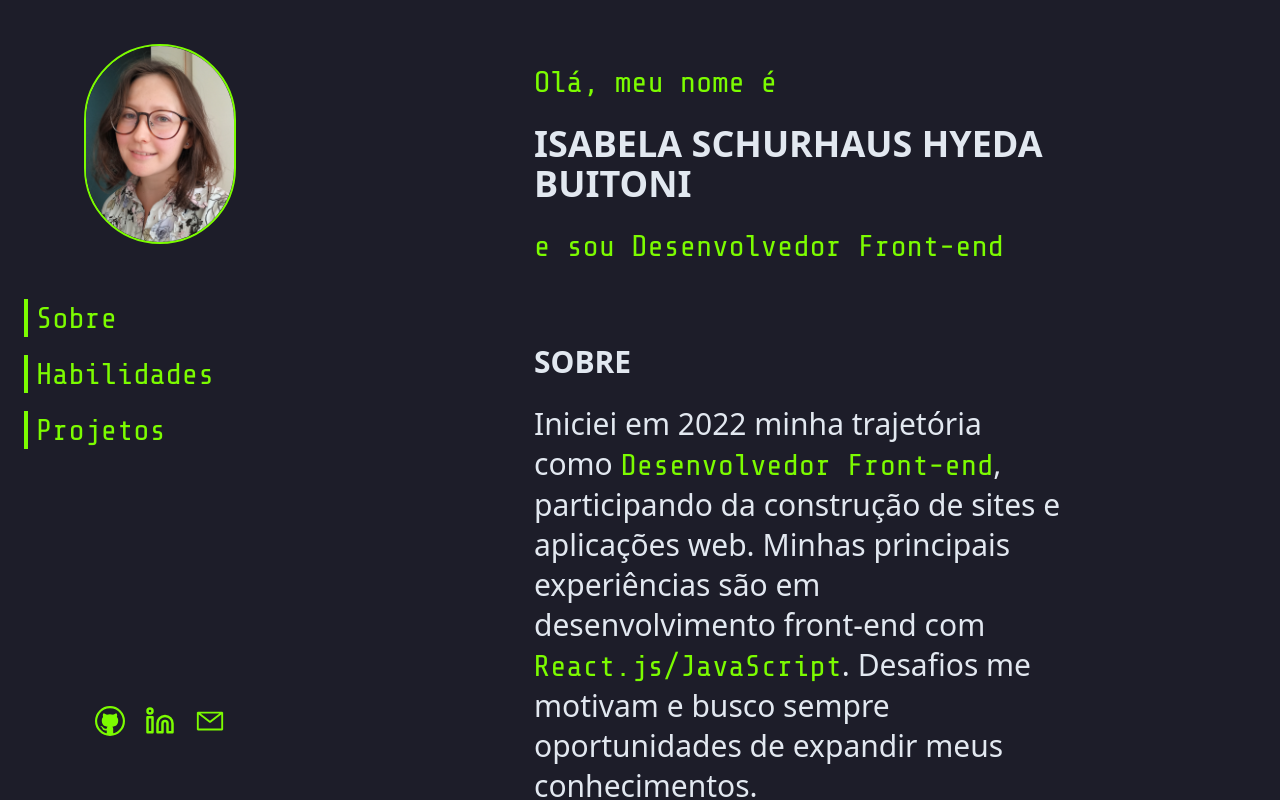
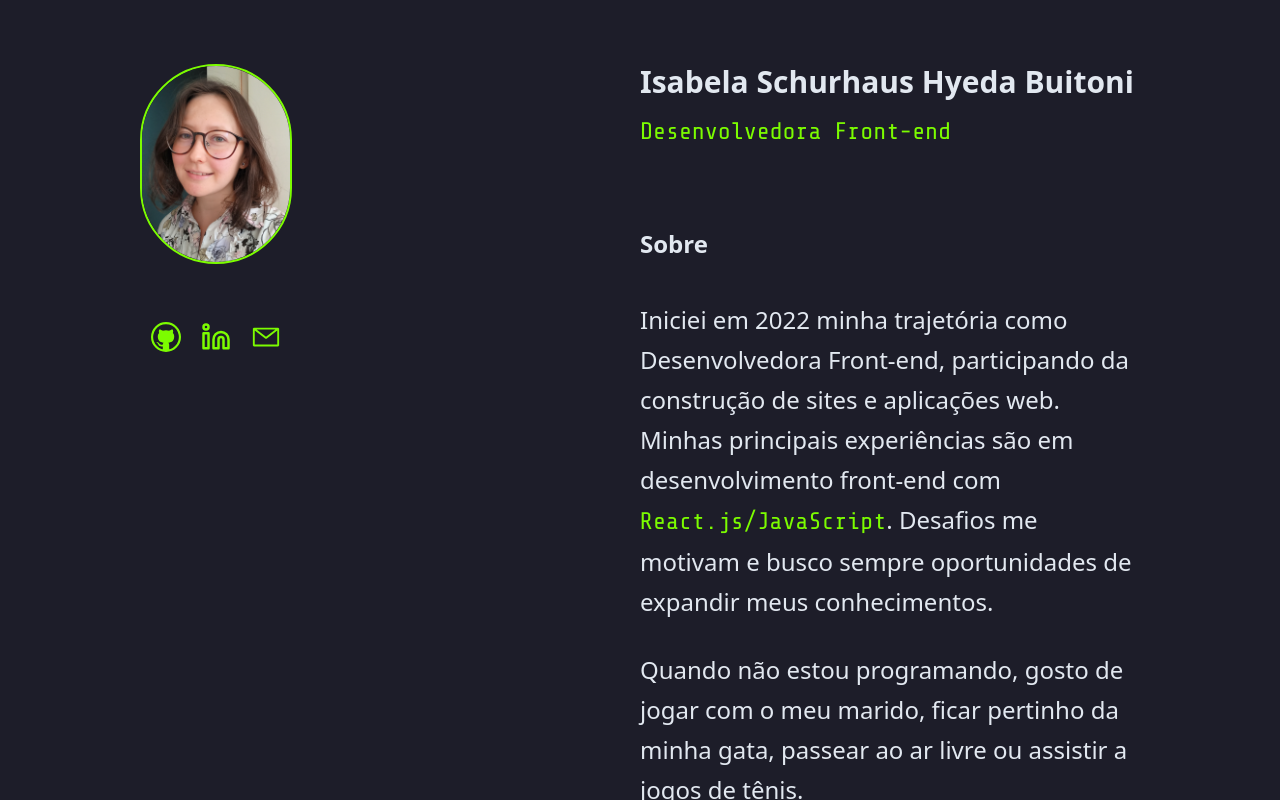
Before and after one commit to isabelahyeda/portfolio, a React (Create React App) app: page / in a window 1280 px wide. Built offline with nearby package versions, Linux system fonts and the light colour scheme.

Commit message:
atualização layout

```diff
--- a/src/components/Header.jsx
+++ b/src/components/Header.jsx
@@ -7,38 +7,11 @@ const Header = () => {
     const email = "isabelahyeda@gmail.com"
 
     return (
-        <header className="sm:p-6 sm:w-80 h-full text-lawn-green font-tech text-3xl flex flex-col justify-between">
-            <div className="flex flex-col h-full pt-5">
-                <div className="hidden sm:block">
-                    <div className="flex justify-center pb-14">
+        <header className="text-3xl flex flex-col fixed">
+            <div className="pt-16 hidden sm:block">
+                <div className="flex flex-col justify-between h-72">
                     <img className="rounded-full w-[152px] h-[200px] border-2 border-lawn-green" src={ProfileImage} alt="foto de perfil" />
-                    </div>
-                    <div className="flex justify-center">
-                        <ul className="flex flex-col gap-5 w-72">
-                            <li>
-                                <a href="#about" smooth={true}>
-                                    <span className="menu-border" />
-                                    <span className="menu-hover">Sobre</span>
-                                </a>
-                            </li>
-                            <li>
-                                <a href="#skills" smooth={true}>
-                                    <span className="menu-border" />
-                                    <span className="menu-hover">Habilidades</span>
-                                </a>
-                            </li>
-                            <li>
-                                <a href="#projects" smooth={true}>
-                                    <span className="menu-border" />
-                                    <span className="menu-hover">Projetos</span>
-                                </a>
-                            </li>
-                        </ul>
-                    </div>
-                </div>
-            </div>
-            <div className="hidden sm:block pb-10">
-                <ul className="flex justify-center gap-5">
+                    <ul className="flex self-center gap-5 text-lawn-green">
                         <li>
                             <a href="https://github.com/isabelahyeda">
                                 <VscGithub />
@@ -56,6 +29,7 @@ const Header = () => {
                         </li>
                     </ul>
                 </div>
+            </div>
         </header>
     )
 }
--- a/src/index.css
+++ b/src/index.css
@@ -12,17 +12,27 @@
 
 @layer components {
     .list {
-        @apply flex w-full xl:w-5/12 justify-center items-center rounded-md py-6 text-midnight-gray bg-off-white;
+        @apply flex flex-wrap justify-center border border-dashed border-lawn-green p-3 shadow-md shadow-lawn-green m-4;
     }
 
-    .menu-border {
-        @apply border-2 border-lawn-green mr-2;
+    .item-list {
+        @apply mr-2 sm:text-2xl;
+    }
+
+    .card {
+        @apply w-full shadow-custom mb-20 rounded-md bg-gray-800;
+    }
+
+    .content {
+        @apply flex flex-col p-8 text-base sm:text-lg gap-2 sm:gap-8;
+    }
+
+    .title-card {
+        @apply font-tech text-lawn-green pb-2;
+    }
+
+    .link-card {
+        @apply flex items-center font-tech text-lawn-green;
     }
 
 }
-
-@layer utilities {
-    .menu-hover {
-        @apply hover:ml-5 duration-1000;
-    }
-}
--- a/src/pages/About.jsx
+++ b/src/pages/About.jsx
@@ -1,16 +1,15 @@
 const About = () => {
     return (
         <div className="pb-20">
-            <div className="flex flex-col flex-wrap pb-20">
-                <p className="font-tech text-lawn-green text-3xl">Olá, meu nome é</p>
-                <h1 className="uppercase text-4xl font-semibold py-6">Isabela Schurhaus Hyeda Buitoni</h1>
-                <p className="font-tech text-lawn-green text-3xl">e sou Desenvolvedor Front-end</p>
+            <div className="pb-20">
+                <h1 className="font-semibold text-xl xl:text-3xl pb-4">Isabela Schurhaus Hyeda Buitoni</h1>
+                <h2 className="font-tech text-lawn-green text-lg xl:text-2xl">Desenvolvedora Front-end</h2>
             </div>
-            <div className="text-xl xl:text-3xl">
-                <h1 className="uppercase font-semibold pb-6">Sobre</h1>
+            <div className="text-lg xl:text-2xl">
+                <h1 className="font-semibold pb-10">Sobre</h1>
                 <div className="leading-10">
                     <p className="mb-7">
-                        Iniciei em 2022 minha trajetória como <span className="font-tech text-lawn-green">Desenvolvedor Front-end</span>,
+                        Iniciei em 2022 minha trajetória como Desenvolvedora Front-end,
                         participando da construção de sites e aplicações web.
                         Minhas principais experiências são em desenvolvimento front-end
                         com <span className="font-tech text-lawn-green">React.js/JavaScript</span>.
--- a/src/pages/Main.jsx
+++ b/src/pages/Main.jsx
@@ -5,22 +5,26 @@ import Projects from "./Projects";
 
 const Main = () => {
   return (
-    <div className="flex text-body bg-midnight-gray text-off-white h-screen">
-      <div>
+    <div className="flex text-body bg-midnight-gray text-off-white justify-center overflow-y-auto h-screen">
+      <div className="flex sm:mx-32 sm:w-[1000px]">
+        <div className="sm:w-6/12">
+          <div className="absolute">
             <Header />
           </div>
-      <div className="text-center px-6 pt-16 overflow-y-auto">
-        <div className="inline-block text-left sm:w-7/12">
-          <div>
-            <section id="about">
+        </div>
+        <div className="px-4 pt-16 sm:px-0 sm:w-6/12">
+          <div className="inline-block text-left">
+            <div className="flex flex-col">
+              <section>
                 <About />
               </section>
-            <section id="skills">
+              <section>
                 <Skills />
               </section>
-            <section id="projects">
+              <section>
                 <Projects />
               </section>
+            </div>
           </div>
         </div>
       </div>
--- a/src/pages/Projects.jsx
+++ b/src/pages/Projects.jsx
@@ -1,8 +1,36 @@
+import { HiArrowUpRight } from "react-icons/hi2";
 
 const Projects = () => {
   return (
-    <div className="pb-20 text-xl xl:text-3xl">
-      <h1 className="uppercase font-semibold pb-6">Projetos</h1>
+    <div className="pb-20 text-lg xl:text-2xl">
+      <h1 className="font-semibold pb-10">Projetos</h1>
+      <div className="flex flex-wrap">
+        <div className="card">
+          <div className="content">
+            <h1 className="title-card">SouJunior</h1>
+            <p>Projeto open source com objetivo de preparar novos profissionais juniores
+              para o mercado de trabalho na área de tecnologia através de experiências práticas.
+              Participo como Desenvolvedora Front-end.
+            </p>
+            <a className="link-card" href="https://github.com/SouJunior/vagas-frontend">
+              <span className="mr-1">Projeto</span>
+              <span><HiArrowUpRight /></span>
+            </a>
+          </div>
+        </div>
+        <div className="card">
+          <div className="content">
+            <h1 className="title-card">DiaNote</h1>
+            <p>Aplicação tem objetivo de auxiliar o controle de saúde das pessoas que convivem com diabetes.
+              Projeto formado por juniores e open source. Participação como Desenvolvedora Front-end.
+            </p>
+            <a className="link-card" href="https://github.com/DiaNote">
+              <span className="mr-1">Projeto</span>
+              <span><HiArrowUpRight /></span>
+            </a>
+          </div>
+        </div>
+      </div>
     </div>
   )
 }
--- a/src/pages/Skills.jsx
+++ b/src/pages/Skills.jsx
@@ -5,47 +5,45 @@ import { SiTypescript, SiTailwindcss, SiStyledcomponents } from "react-icons/si"
 const Skills = () => {
   return (
     <div className="pb-20">
-      <div className="pb-14 text-xl xl:text-3xl">
-        <h1 className="uppercase font-semibold pb-6">Habilidades</h1>
+      <div className="pb-14 text-lg xl:text-2xl">
+        <h1 className="font-semibold pb-10">Habilidades</h1>
         <p>Tecnologias com as quais já trabalhei:</p>
       </div>
-      <div className="text-center">
       <div className="inline-block">
-          <ul className="flex flex-wrap text-md font-tech font-semibold justify-center gap-y-8 xl:gap-20">
+        <ul className="flex flex-wrap justify-center text-md sm:text-lg font-tech text-lawn-green font-semibold">
           <li className="list">
-              <span className="mr-2"><DiHtml5 /></span>
+            <span className="item-list"><DiHtml5 /></span>
             <span>HTML</span>
           </li>
           <li className="list">
-              <span className="mr-2"><DiCss3 /></span>
+            <span className="item-list"><DiCss3 /></span>
             <span>CSS</span>
           </li>
           <li className="list">
-              <span className="mr-2"><DiBootstrap /></span>
+            <span className="item-list"><DiBootstrap /></span>
             <span>Bootstrap</span>
           </li>
           <li className="list">
-              <span className="mr-2"><SiTailwindcss /></span>
+            <span className="item-list"><SiTailwindcss /></span>
             <span>Tailwind</span>
           </li>
           <li className="list">
-              <span className="mr-2"><SiStyledcomponents /></span>
-              <span>Styled Components</span>
+            <span className="item-list"><SiStyledcomponents /></span>
+            <span>Styled-components</span>
           </li>
           <li className="list">
-              <span className="mr-2"><DiReact /></span>
+            <span className="item-list"><DiReact /></span>
             <span>React</span>
           </li>
           <li className="list">
-              <span className="mr-2"><DiJavascript1 /></span>
+            <span className="item-list"><DiJavascript1 /></span>
             <span>JavaScript</span>
           </li>
           <li className="list">
-              <span className="mr-2"><SiTypescript /></span>
+            <span className="item-list"><SiTypescript /></span>
             <span>TypeScript</span>
           </li>
         </ul>
-        </div>
       </div>
     </div>
   )
--- a/tailwind.config.js
+++ b/tailwind.config.js
@@ -10,6 +10,9 @@ module.exports = {
       body: ['Exo 2'],
     },
     extend: {
+      boxShadow: {
+        'custom': '20px 20px 50px rgba(0,0,0,0.5)',
+      },
       colors: {
         'off-white': '#E2E8F0',
         'lawn-green': '#7CFC00',
```
Lines whose indentation alone changed are shown as unchanged.
